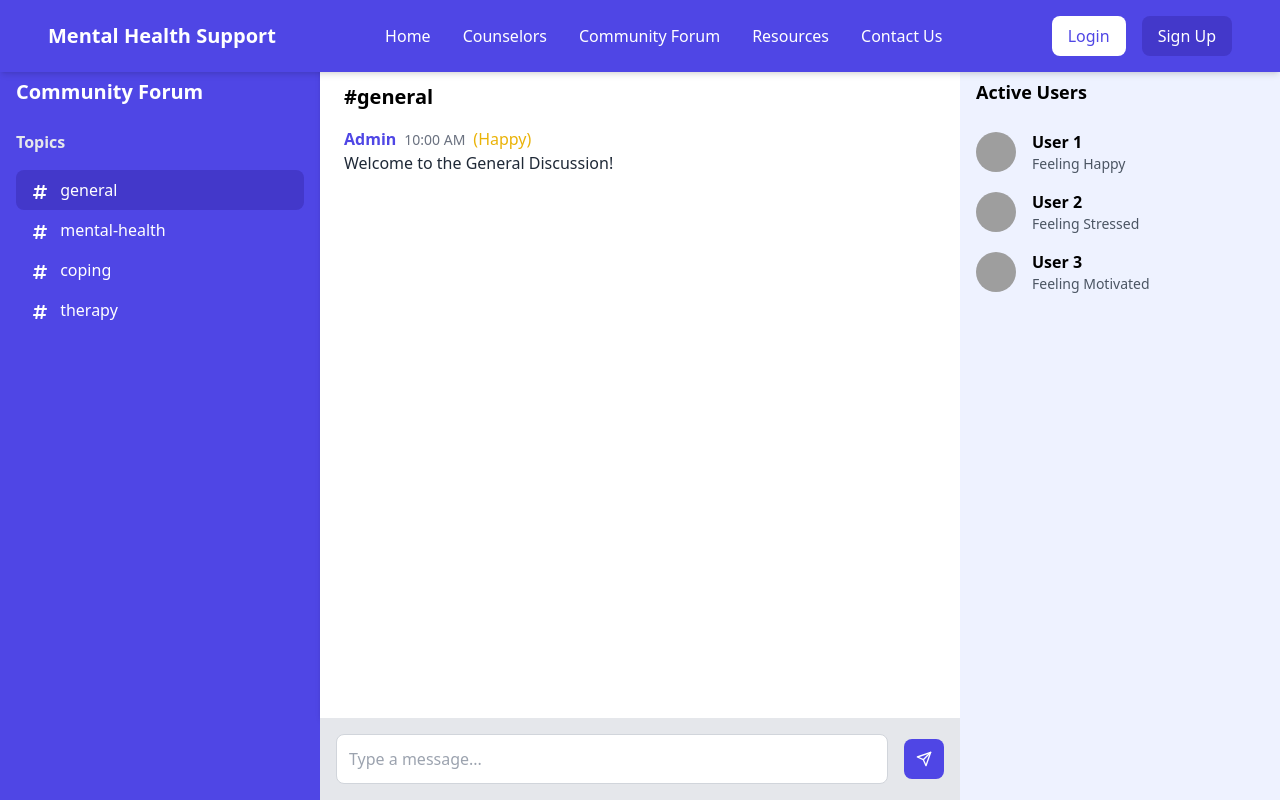
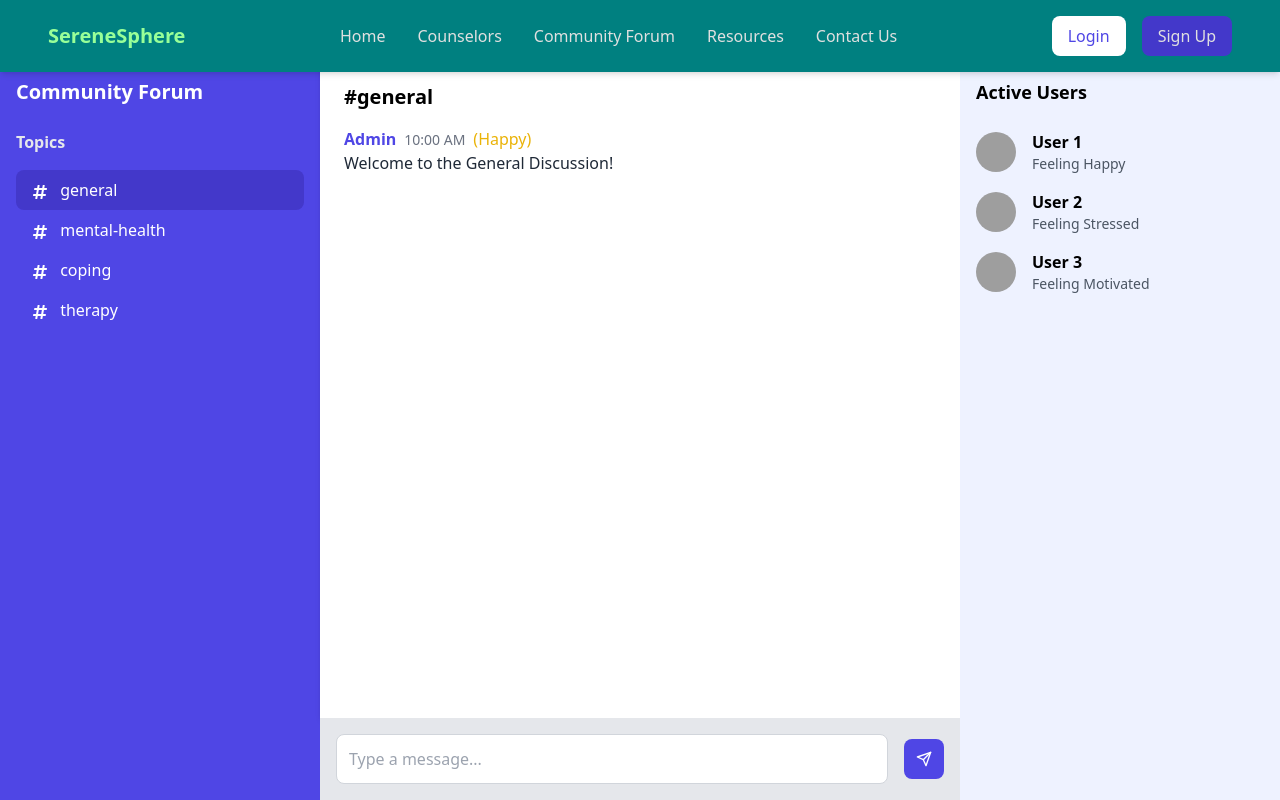
Before and after one commit to Giathi-Daniel/MentalHealthApp-Hackathon, a React (Create React App) app: page /forum in a window 1280 px wide. Built offline with nearby package versions, Linux system fonts and the light colour scheme; grey boxes are pictures that could not be loaded.

Commit message:
update header

```diff
--- a/src/components/Header.js
+++ b/src/components/Header.js
@@ -10,32 +10,32 @@ const Header = () => {
   };
 
   return (
-    <header className="bg-indigo-600 text-white p-4 shadow-md fixed w-full z-50 px-12 sm:px-[none]">
+    <header className="bg-[#008080] text-[#E0E0E0] p-4 shadow-md fixed w-full z-50 px-12 sm:px-[none]">
       <div className="container mx-auto flex items-center justify-between">
         <div className="flex items-center">
           {/* <img src={`${process.env.PUBLIC_URL}/logo.png`} alt="App Logo" className="h-8 w-8 mr-2" /> */}
-          <span className="text-xl font-bold">Mental Health Support</span>
+          <span className="text-xl font-bold text-[#98FF98]">SereneSphere</span>
         </div>
 
         <nav className="hidden md:flex space-x-8">
-          <Link to="/" className="hover:text-indigo-300">Home</Link>
-          <Link to="/counselors" className="hover:text-indigo-300">Counselors</Link>
-          <Link to="/forum" className="hover:text-indigo-300">Community Forum</Link>
-          <Link to="/resources" className="hover:text-indigo-300">Resources</Link>
-          <Link to="/contact" className="hover:text-indigo-300">Contact Us</Link>
+          <Link to="/" className="hover:text-[#98FF98] transtion duration-150 ease-in">Home</Link>
+          <Link to="/counselors" className="hover:text-[#98FF98] transtion duration-150 ease-in">Counselors</Link>
+          <Link to="/forum" className="hover:text-[#98FF98] transtion duration-150 ease-in">Community Forum</Link>
+          <Link to="/resources" className="hover:text-[#98FF98] transtion duration-150 ease-in">Resources</Link>
+          <Link to="/contact" className="hover:text-[#98FF98] transtion duration-150 ease-in">Contact Us</Link>
         </nav>
 
         <div className="hidden md:flex space-x-4">
-          <Link to="/login" className="bg-white text-indigo-600 px-4 py-2 rounded-lg hover:bg-gray-100 transition">Login</Link>
-          <Link to="/signup" className="bg-indigo-700 px-4 py-2 rounded-lg hover:bg-indigo-800 transition">Sign Up</Link>
+          <Link to="/login" className="bg-white text-indigo-600 px-4 py-2 rounded-lg hover:bg-gray-100 transtion duration-150 ease-in">Login</Link>
+          <Link to="/signup" className="bg-indigo-700 px-4 py-2 rounded-lg hover:bg-indigo-800 transtion duration-300 ease-in-out">Sign Up</Link>
         </div>
 
         <div className="md:hidden flex items-center">
           <button onClick={toggleMenu} className="focus:outline-none">
             {isOpen ? (
-              <XMarkIcon className="h-6 w-6 text-white" />
+              <XMarkIcon className="h-6 w-6 text-[#F0F0F0]" />
             ) : (
-              <Bars3Icon className="h-6 w-6 text-white" />
+              <Bars3Icon className="h-6 w-6 text-[#F0F0F0]" />
             )}
           </button>
         </div>
@@ -43,15 +43,15 @@ const Header = () => {
 
       {isOpen && (
         <div className="md:hidden">
-          <nav className="flex flex-col items-center bg-indigo-600 space-y-4 py-4">
-            <Link to="/" className="hover:text-indigo-300">Home</Link>
-            <Link to="/counselors" className="hover:text-indigo-300">Counselors</Link>
-            <Link to="/forum" className="hover:text-indigo-300">Community Forum</Link>
-            <Link to="/resources" className="hover:text-indigo-300">Resources</Link>
-            <Link to="/contact" className="hover:text-indigo-300">Contact Us</Link>
+          <nav className="flex flex-col items-center bg-[#008080] space-y-4 py-4">
+            <Link to="/" className="hover:text-[#98FF98] transtion duration-150 ease-in">Home</Link>
+            <Link to="/counselors" className="hover:text-[#98FF98] transtion duration-150 ease-in">Counselors</Link>
+            <Link to="/forum" className="hover:text-[#98FF98] transtion duration-150 ease-in">Community Forum</Link>
+            <Link to="/resources" className="hover:text-[#98FF98] transtion duration-150 ease-in">Resources</Link>
+            <Link to="/contact" className="hover:text-[#98FF98] transtion duration-150 ease-in">Contact Us</Link>
             <div className="flex space-x-4">
-              <Link to="/login" className="bg-white text-indigo-600 px-4 py-2 rounded-lg hover:bg-gray-100 transition">Login</Link>
-              <Link to="/signup" className="bg-indigo-700 px-4 py-2 rounded-lg hover:bg-indigo-800 transition">Sign Up</Link>
+              <Link to="/login" className="bg-white text-indigo-600 px-4 py-2 rounded-lg hover:bg-gray-100 transtion duration-150 ease-in">Login</Link>
+              <Link to="/signup" className="bg-indigo-700 px-4 py-2 rounded-lg hover:bg-indigo-800 transtion duration-300 ease-in-out">Sign Up</Link>
             </div>
           </nav>
         </div>
```
